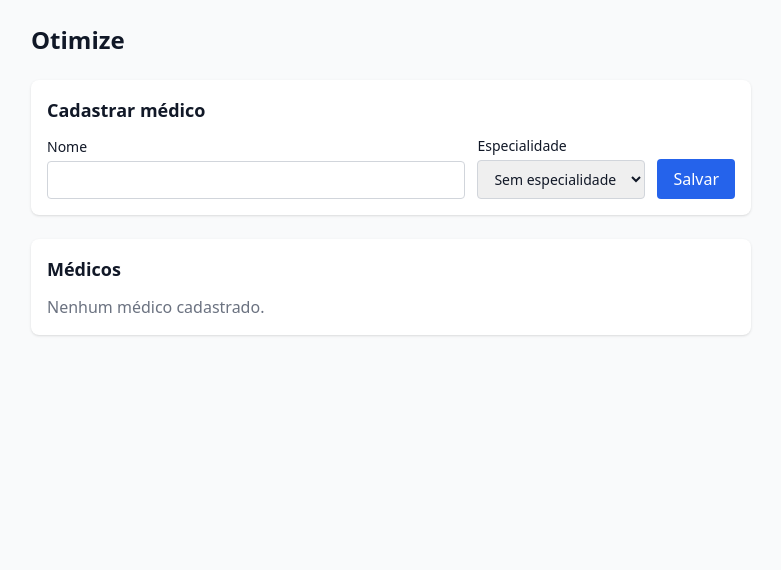
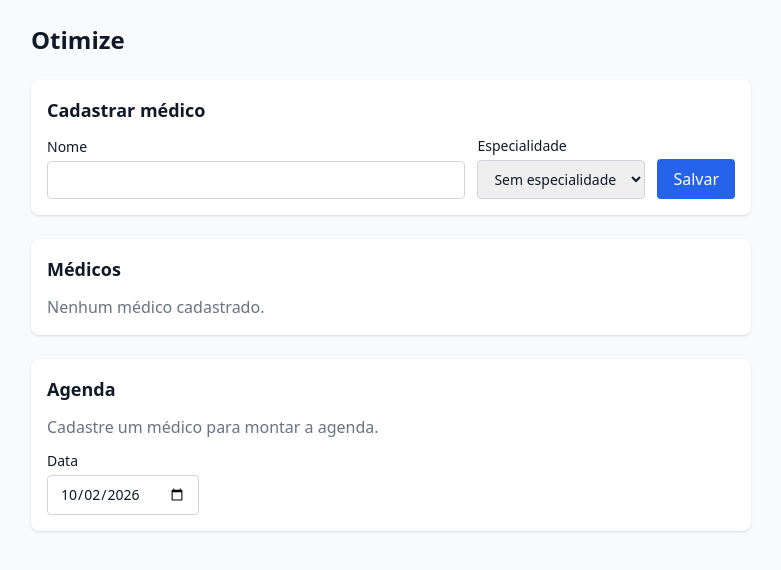
Before and after one commit to projeto-de-algoritmos-2026/G12_Greedy_PA-26.2, a Nuxt app: page / in a window 1280 px wide. Shown: the top 570 px of the page, without its empty margins (249-1030 px from the left). Built offline with nearby package versions, Linux system fonts and the light colour scheme.

Commit message:
feat: adiciona seleção de médico e data da agenda

```diff
--- a/app/app.vue
+++ b/app/app.vue
@@ -1,7 +1,7 @@
 <script setup lang="ts">
 import { ESPECIALIDADES, type Especialidade, type Medico } from '~/composables/useClinica'
 
-const { medicosOrdenados, salvarMedico, removerMedico } = useClinica()
+const { medicosOrdenados, selecao, hoje, selecionarData, salvarMedico, removerMedico } = useClinica()
 
 const nome = ref('')
 const especialidade = ref<Especialidade | null>(null)
@@ -31,6 +31,17 @@ function remover(medico: Medico) {
   if (!window.confirm(`Remover o médico ${medico.nome}?`)) return
   removerMedico(medico.id)
   if (editandoId.value === medico.id) limparFormulario()
+}
+
+function alterarData(evento: Event) {
+  const valor = (evento.target as HTMLInputElement).value
+  if (valor && valor >= hoje()) selecao.value.data = valor
+}
+
+function sairDaData(evento: Event) {
+  const campo = evento.target as HTMLInputElement
+  selecionarData(campo.value)
+  campo.value = selecao.value.data
 }
 </script>
 
@@ -89,6 +100,31 @@ function remover(medico: Medico) {
           </li>
         </ul>
       </section>
+
+      <section class="space-y-3 rounded-lg bg-white p-4 shadow">
+        <h2 class="text-lg font-semibold">Agenda</h2>
+        <p v-if="medicosOrdenados.length === 0" class="text-gray-500">Cadastre um médico para montar a agenda.</p>
+        <div class="flex flex-col gap-3 sm:flex-row">
+          <label v-if="medicosOrdenados.length > 0" class="flex flex-1 flex-col gap-1 text-sm">
+            Médico
+            <select v-model="selecao.medicoId" class="rounded border border-gray-300 px-3 py-2">
+              <option :value="null">Selecione um médico</option>
+              <option v-for="medico in medicosOrdenados" :key="medico.id" :value="medico.id">{{ medico.nome }}</option>
+            </select>
+          </label>
+          <label class="flex flex-col gap-1 text-sm">
+            Data
+            <input
+              type="date"
+              :value="selecao.data"
+              :min="hoje()"
+              class="rounded border border-gray-300 px-3 py-2"
+              @change="alterarData"
+              @blur="sairDaData"
+            />
+          </label>
+        </div>
+      </section>
     </main>
   </div>
 </template>
--- a/app/composables/useClinica.ts
+++ b/app/composables/useClinica.ts
@@ -11,6 +11,11 @@ interface Dados {
   medicos: Medico[]
 }
 
+interface Selecao {
+  medicoId: string | null
+  data: string
+}
+
 const CHAVE = 'otimize'
 
 function carregar(): Dados {
@@ -22,8 +27,16 @@ function carregar(): Dados {
   }
 }
 
+function hoje(): string {
+  const agora = new Date()
+  const mes = String(agora.getMonth() + 1).padStart(2, '0')
+  const dia = String(agora.getDate()).padStart(2, '0')
+  return `${agora.getFullYear()}-${mes}-${dia}`
+}
+
 export function useClinica() {
   const dados = useState<Dados>('clinica', carregar)
+  const selecao = useState<Selecao>('selecao', () => ({ medicoId: null, data: hoje() }))
 
   function salvar() {
     localStorage.setItem(CHAVE, JSON.stringify(dados.value))
@@ -59,8 +72,13 @@ export function useClinica() {
 
   function removerMedico(id: string) {
     dados.value.medicos = dados.value.medicos.filter((medico) => medico.id !== id)
+    if (selecao.value.medicoId === id) selecao.value.medicoId = null
     salvar()
   }
 
-  return { medicosOrdenados, validarMedico, salvarMedico, removerMedico }
+  function selecionarData(valor: string) {
+    selecao.value.data = valor && valor >= hoje() ? valor : hoje()
+  }
+
+  return { medicosOrdenados, selecao, hoje, selecionarData, validarMedico, salvarMedico, removerMedico }
 }
```
